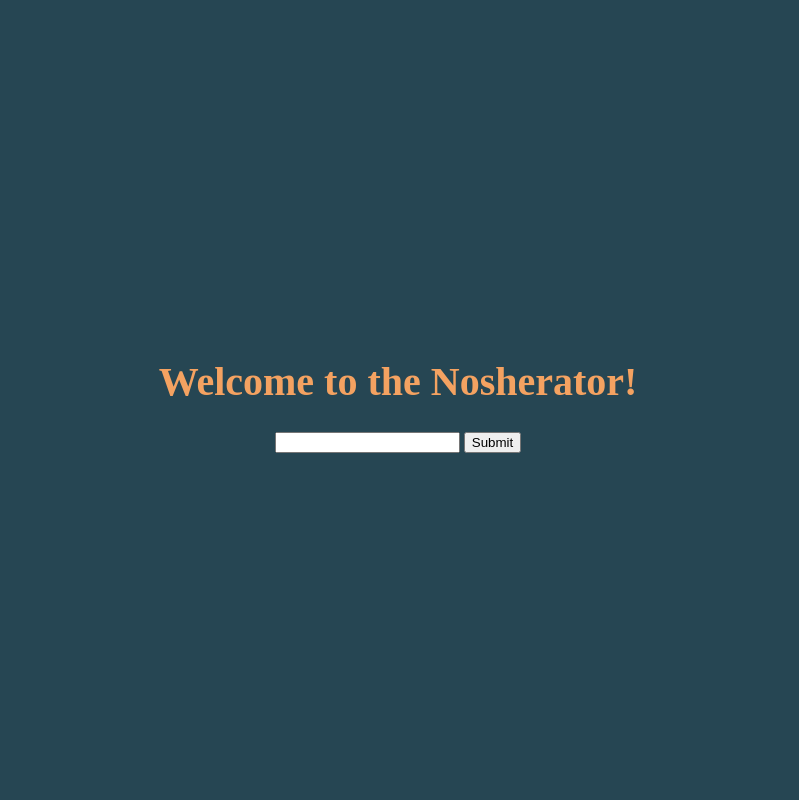
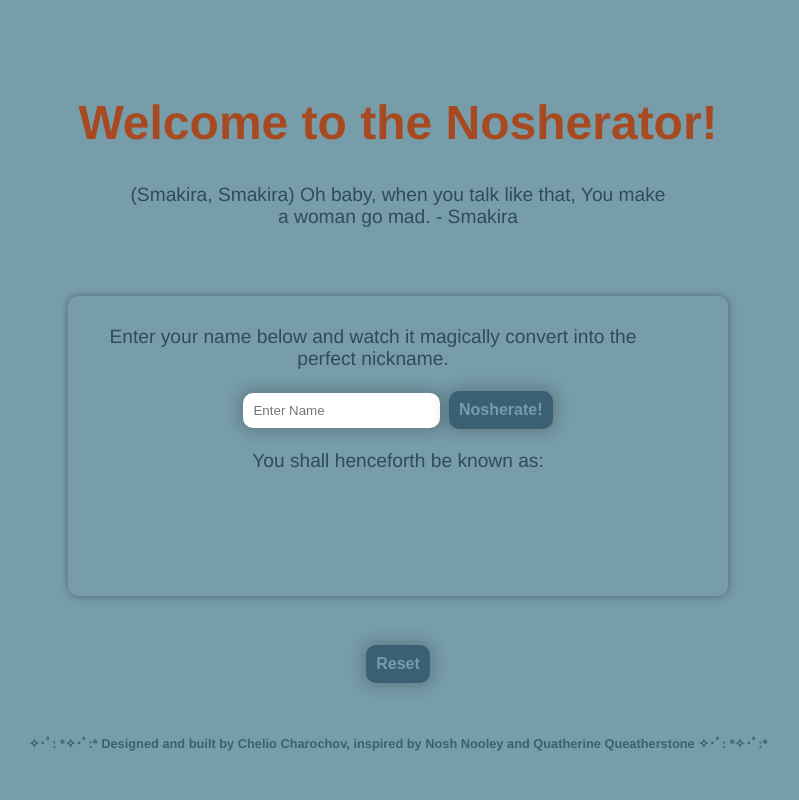
Before and after one commit to MMarochov/Nosherator, a Flask app: page / in a window 1280 px wide. Shown: the whole page, without its empty margins (242-1041 px from the left). Run offline with Flask 3, Linux system fonts and the light colour scheme.

Commit message:
add phrases and style and probably more but I want to go to bed

```diff
--- a/app.py
+++ b/app.py
@@ -4,11 +4,26 @@ import random
 import re
 
 app = Flask(__name__)
+app.debug = True
+
+phrases = (
+    "The name's Shrond, Shrames Shrond.",
+    " ♫ ♩ ♬ *autotune* D𝓌ₐsₒₙ D𝓌ₑᵣᵤlₒoₒ",
+    "A wizard is never late, Throdo Thraggins. Nor is he early. He arrives precisely when he means to. - Thrandalf, The Thord of the Things",
+    "You're a wizard, Slarry! - Slagrid",
+    "That'll do Plonkey, that'll do. - Plhrek",
+    "(Smakira, Smakira) Oh baby, when you talk like that, You make a woman go mad. - Smakira",
+    "You know nothing, Flon Flow. - Fgritte, Flame of Flones",
+    "It's Twitney, b*tch. - Twitney Twears/Twichael Twcott",
+    "Quolene, Quolene, Quolene, Quoleₑₑₑene, I'm begging of you please don't take my man. - Quolly Quarton"
+    )
 
 
 @app.route("/")
 def index():
-    return render_template('index.html')
+    global random_phrase  # this feels bad but I don't know how to make it better
+    random_phrase = random.choice(phrases)
+    return render_template('index.html', random_phrase=random_phrase)
 
 
 @app.route('/', methods=['POST'])
@@ -22,7 +37,7 @@ def name_prefixed():
     name_split = list(filter(None, name_split))
     vowels = ('a', 'e', 'i', 'o', 'u')
     prefixes = ('B', 'C', 'D', 'F', 'G', 'H', 'J', 'K', 'L', 'M', 'N', 'P', 'Qu', 'R', 'S', 'T', 'V',
-                'W', 'X', 'Y', 'Z', 'Sh', 'Fl', 'Ch', 'Th', 'Pl', 'Tw', 'Sl', 'Cl', 'Dw', 'Shr', 'Bl', 'Sm')
+                'W', 'X', 'Y', 'Z', 'Sh', 'Fl', 'Ch', 'Th', 'Pl', 'Tw', 'Sl', 'Cl', 'Dw', 'Shr', 'Bl', 'Sm', 'Shw')
     prefix = random.choice(prefixes)
     name_list = []
     prefixed_name = " "
@@ -35,4 +50,5 @@ def name_prefixed():
             name = name.replace(name[0], prefix)
             name_list.append(name)
     prefixed_name = prefixed_name.join(name_list)
-    return prefixed_name
+
+    return render_template('index.html', prefixed_name=prefixed_name, random_phrase=random_phrase)
--- a/static/style.css
+++ b/static/style.css
@@ -8,18 +8,82 @@ e76f51
 body {
   margin: 0;
   padding: 0;
-  background: #264653;
+  background: #779daa;
+  color: #2E4C5C;
+  font-family: helvetica, sans-serif;
+  justify-content: center;
+  display: flex;
 }
 
 h1 {
-  font-size: 2.5em;
-  color: #f4a261;
+  font-size: 3em;
+  margin-bottom: 0px;
+  color: 	#a74a21;
+}
+
+#intro {
+  margin-top: 0px;
+  width: 550px;
 }
 
 #container {
+  max-width: 800px;
+  height: 100%;
+}
+
+#container, #title {
     display: flex;
-    justify-content: center;
+    justify-content: space-evenly;
     flex-direction: column;
     align-items: center;
-    height: 100%;
+    text-align: center;
 }
+
+#title {
+  height: 25%;
+}
+
+#box {
+  background: transparent;
+  height: 240px;
+  width: 600px;
+  padding: 30px;
+  border-radius: 10px;
+  box-shadow: 1px 1px 10px #0000003a, -1px -1px 6px #0000001f;
+}
+
+#name {
+    font-size: 2em;
+    color: #883d3b;
+    font-weight: bold;
+}
+
+#phrase {
+  height: 15%;
+  width: 550px;
+}
+
+p {
+    font-size: 1.2em;
+}
+
+input, button {
+    padding:10px;
+    margin: 2px;
+    border:0;
+    box-shadow:0 0 15px 4px rgba(0,0,0,0.2);
+    border-radius: 10px;
+  }
+
+  input[type=submit], button {
+    background: #3a6073;
+    color: #779daa;
+    font-weight: bold;
+    font-size: 1em;
+  }
+
+  footer {
+    font-size: 0.8em;
+    color: #3a6073;
+    font-weight: bold;
+  }
--- a/templates/index.html
+++ b/templates/index.html
@@ -11,11 +11,21 @@
   </head>
   <body>
     <div id="container">
-      <h1>Welcome to the Nosherator!</h1>
+      <div id="title">
+        <h1>Welcome to the Nosherator!</h1>
+        <p id="phrase">{{ random_phrase }}</p>
+      </div>
+      <section id="box">
+        <p id="intro">Enter your name below and watch it magically convert into the perfect nickname.</p>
       <form method="POST">
-        <input name="text" />
-        <input type="submit" />
+        <input name="text" placeholder="Enter Name" />
+        <input type="submit" value="Nosherate!" />
       </form>
+      <p>You shall henceforth be known as:</p>
+      <p id="name">{{ prefixed_name }}</p>
+    </section>
+      <a href="{{ url_for('index') }}"><button>Reset</button></a>
+      <footer>✧･ﾟ: *✧･ﾟ:* Designed and built by Chelio Charochov, inspired by Nosh Nooley and Quatherine Queatherstone ✧･ﾟ: *✧･ﾟ:*</footer>
     </div>
   </body>
 </html>
```
Also changed, not shown: 1 other file.
